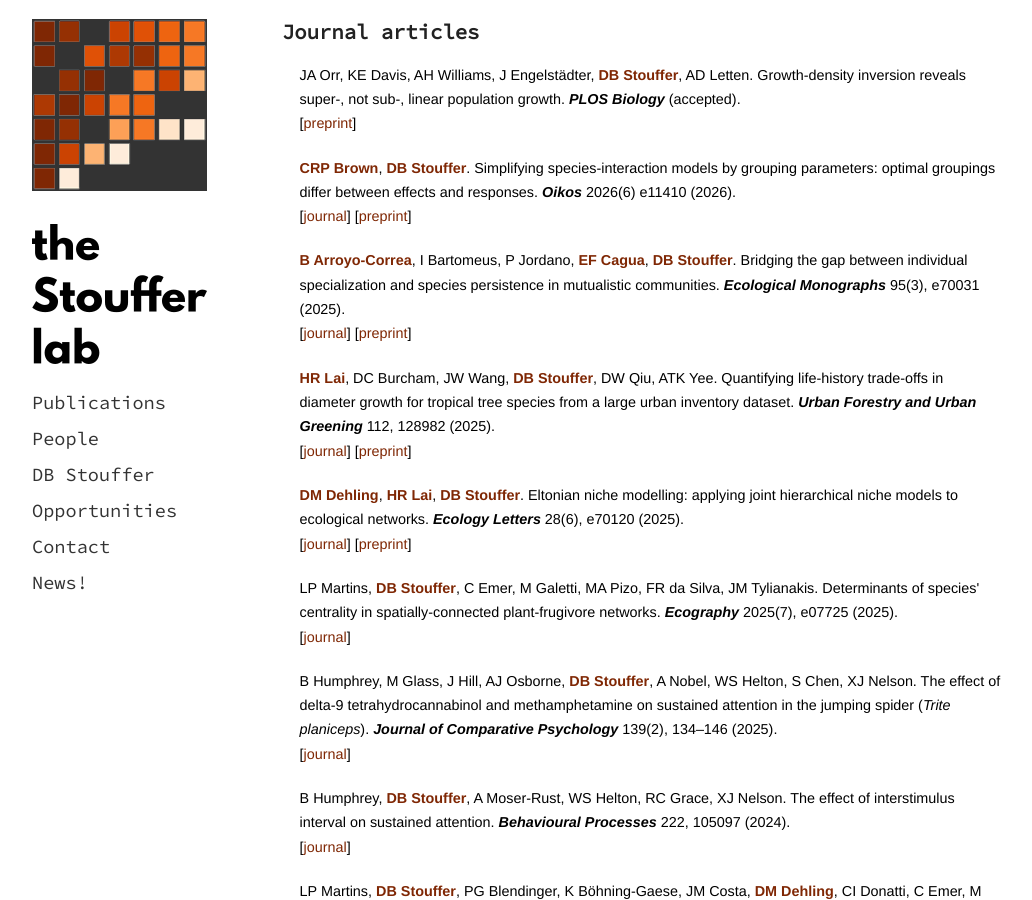
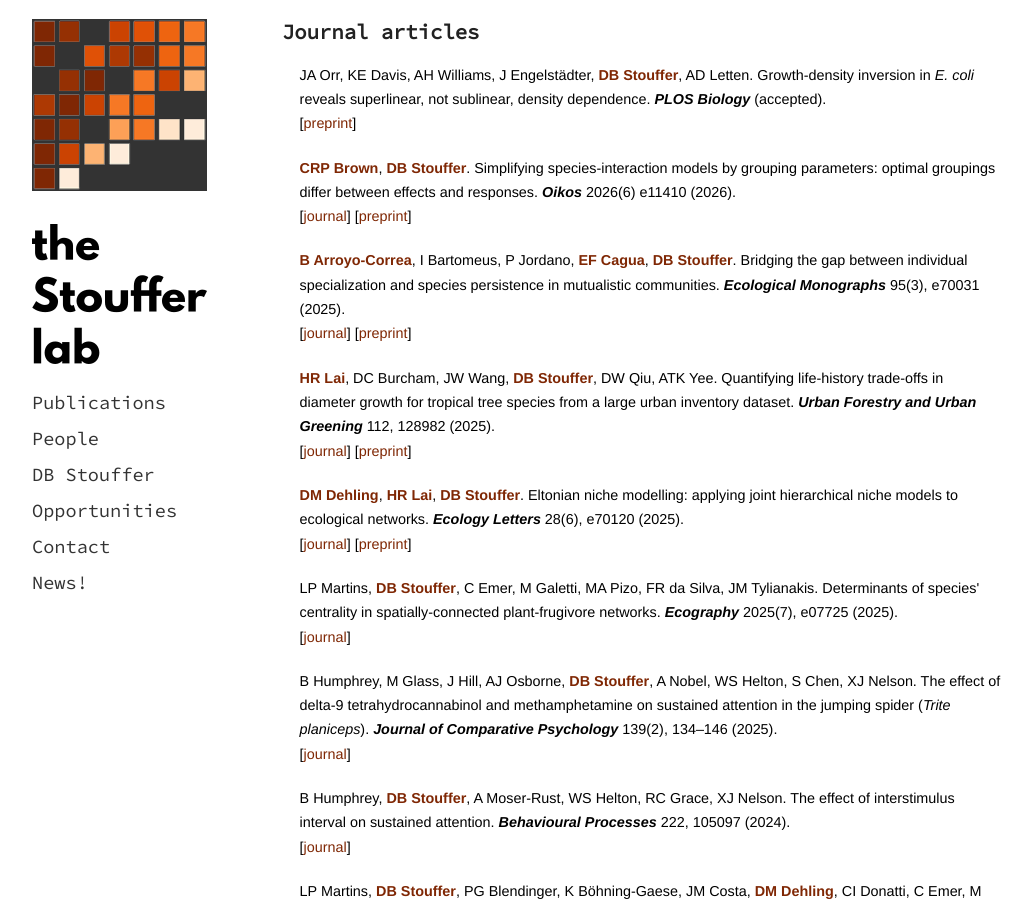
Before and after one commit to stoufferlab/stoufferlab.github.io, a Jekyll site: the page built from publications/index.html, in a window 1280 px wide and 900 px high. Shown: the whole window, without its empty margins (123-1155 px from the left). Built offline with Jekyll 4.4.1, drawn with Linux system fonts in a browser that asks for light colours; nearby versions of some CDN libraries; library files that are not in the unit come from our copies; a script that is not in the unit is left out.

Commit message:
revised Orr title

```diff
--- a/publications/papers.html
+++ b/publications/papers.html
@@ -9,7 +9,7 @@ AH Williams,
 J Engelstädter,
 <b style="color: rgb(127,39,4);">DB Stouffer</b>,
 AD Letten.
-Growth-density inversion reveals super-, not sub-, linear 	population growth.
+Growth-density inversion in <i>E. coli</i> reveals superlinear, not sublinear, density dependence.
 <b><i>PLOS Biology</i></b>
 (accepted).
 <br>
```
